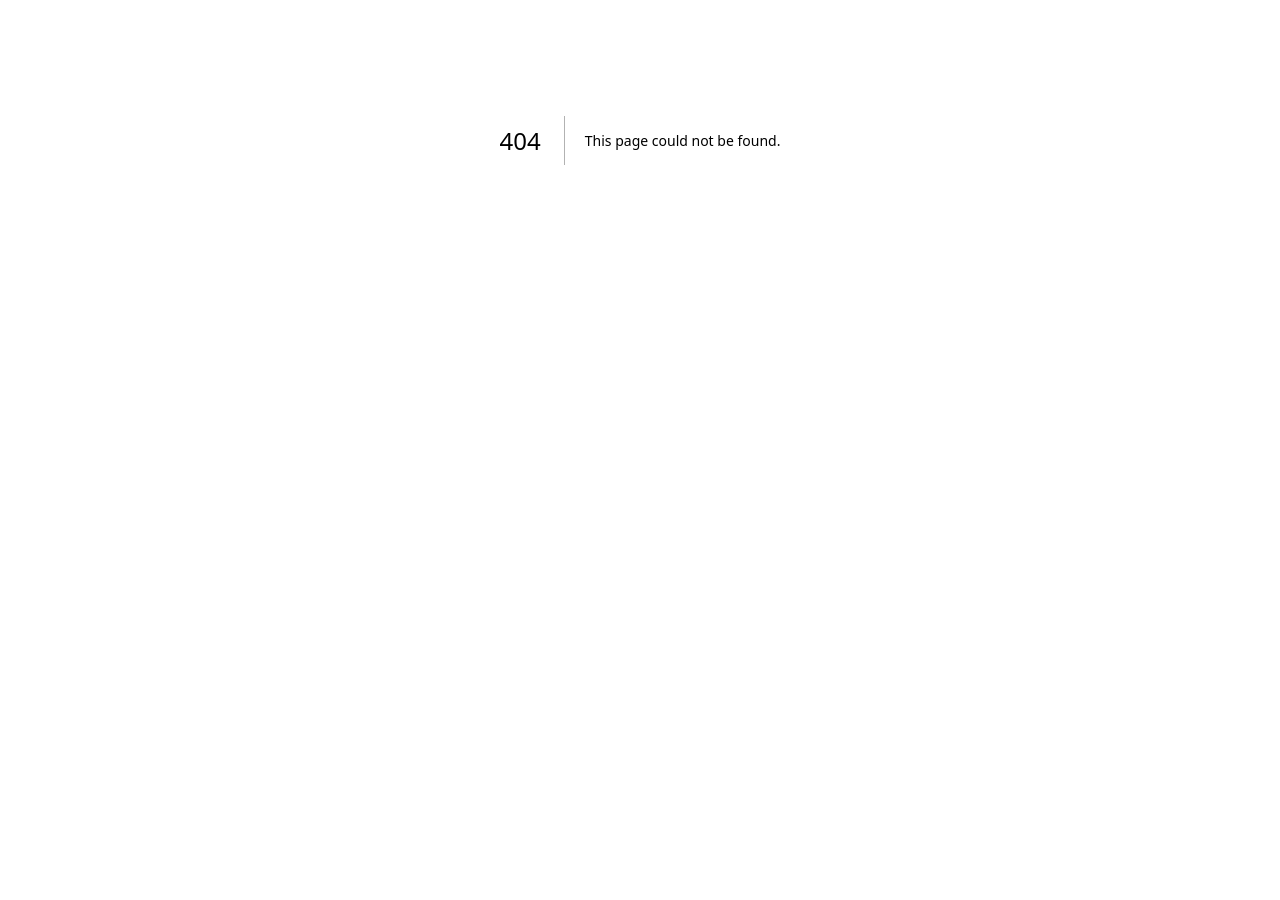
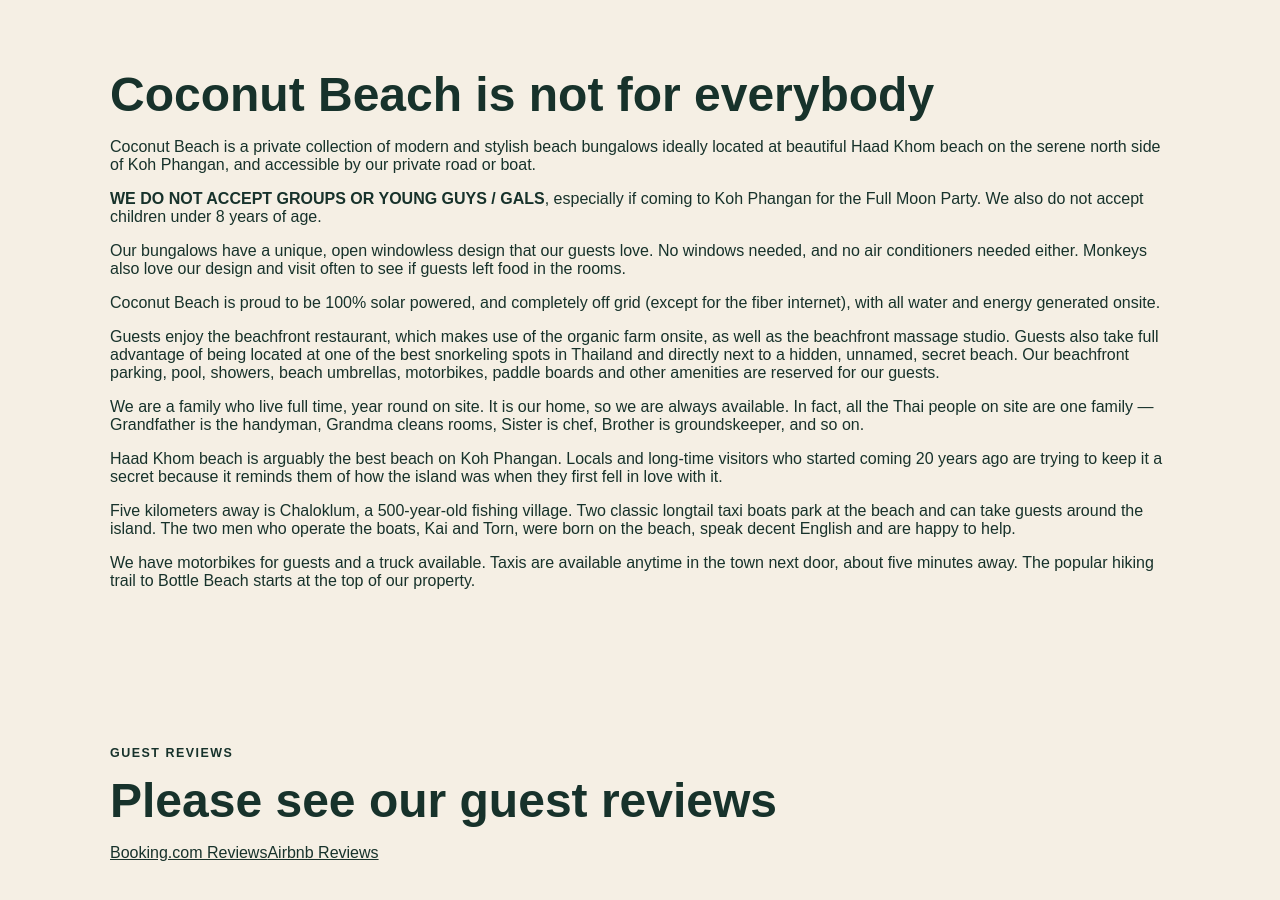
Before and after one commit to coconutbeaches/coco-site, a Next.js app: page /about in a window 1280 px wide. Before the commit this address had no page. Shown: the part 260-1160 px from the top of the page. Before the commit the page ends 800 px from the top, so only its background shows below. Built offline with nearby package versions, Linux system fonts and the light colour scheme; a web font is replaced by a local one.

Commit message:
content: add About page and review links

```diff
--- /dev/null
+++ b/src/app/about/page.tsx
@@ -0,0 +1,69 @@
+const bookingReviews = "https://www.booking.com/hotel/th/coconut-beach-bungalows.html#tab-reviews";
+const airbnbReviews = "https://www.airbnb.com/users/show/766649";
+
+export default function AboutPage() {
+  return (
+    <main>
+      <section className="page-hero">
+        <div className="section compact-hero">
+          <a className="back-link" href="/">← Back to booking</a>
+          <p className="eyebrow">Koh Phangan · Thailand</p>
+          <h1 className="site-wordmark">About Coconut Beach</h1>
+        </div>
+      </section>
+
+      <section className="section about-copy">
+        <h2>Coconut Beach is not for everybody</h2>
+        <p>
+          Coconut Beach is a private collection of modern and stylish beach bungalows ideally located at
+          beautiful Haad Khom beach on the serene north side of Koh Phangan, and accessible by our private road or boat.
+        </p>
+        <p className="about-policy">
+          <strong>WE DO NOT ACCEPT GROUPS OR YOUNG GUYS / GALS</strong>, especially if coming to Koh Phangan for the
+          Full Moon Party. We also do not accept children under 8 years of age.
+        </p>
+        <p>
+          Our bungalows have a unique, open windowless design that our guests love. No windows needed, and no air
+          conditioners needed either. Monkeys also love our design and visit often to see if guests left food in the rooms.
+        </p>
+        <p>
+          Coconut Beach is proud to be 100% solar powered, and completely off grid (except for the fiber internet), with
+          all water and energy generated onsite.
+        </p>
+        <p>
+          Guests enjoy the beachfront restaurant, which makes use of the organic farm onsite, as well as the beachfront
+          massage studio. Guests also take full advantage of being located at one of the best snorkeling spots in Thailand
+          and directly next to a hidden, unnamed, secret beach. Our beachfront parking, pool, showers, beach umbrellas,
+          motorbikes, paddle boards and other amenities are reserved for our guests.
+        </p>
+        <p>
+          We are a family who live full time, year round on site. It is our home, so we are always available. In fact, all
+          the Thai people on site are one family — Grandfather is the handyman, Grandma cleans rooms, Sister is chef,
+          Brother is groundskeeper, and so on.
+        </p>
+        <p>
+          Haad Khom beach is arguably the best beach on Koh Phangan. Locals and long-time visitors who started coming
+          20 years ago are trying to keep it a secret because it reminds them of how the island was when they first fell in love with it.
+        </p>
+        <p>
+          Five kilometers away is Chaloklum, a 500-year-old fishing village. Two classic longtail taxi boats park at the
+          beach and can take guests around the island. The two men who operate the boats, Kai and Torn, were born on the
+          beach, speak decent English and are happy to help.
+        </p>
+        <p>
+          We have motorbikes for guests and a truck available. Taxis are available anytime in the town next door, about
+          five minutes away. The popular hiking trail to Bottle Beach starts at the top of our property.
+        </p>
+      </section>
+
+      <section className="section review-section">
+        <p className="eyebrow">Guest reviews</p>
+        <h2>Please see our guest reviews</h2>
+        <div className="review-links">
+          <a href={bookingReviews} target="_blank" rel="noreferrer">Booking.com Reviews</a>
+          <a href={airbnbReviews} target="_blank" rel="noreferrer">Airbnb Reviews</a>
+        </div>
+      </section>
+    </main>
+  );
+}
```
